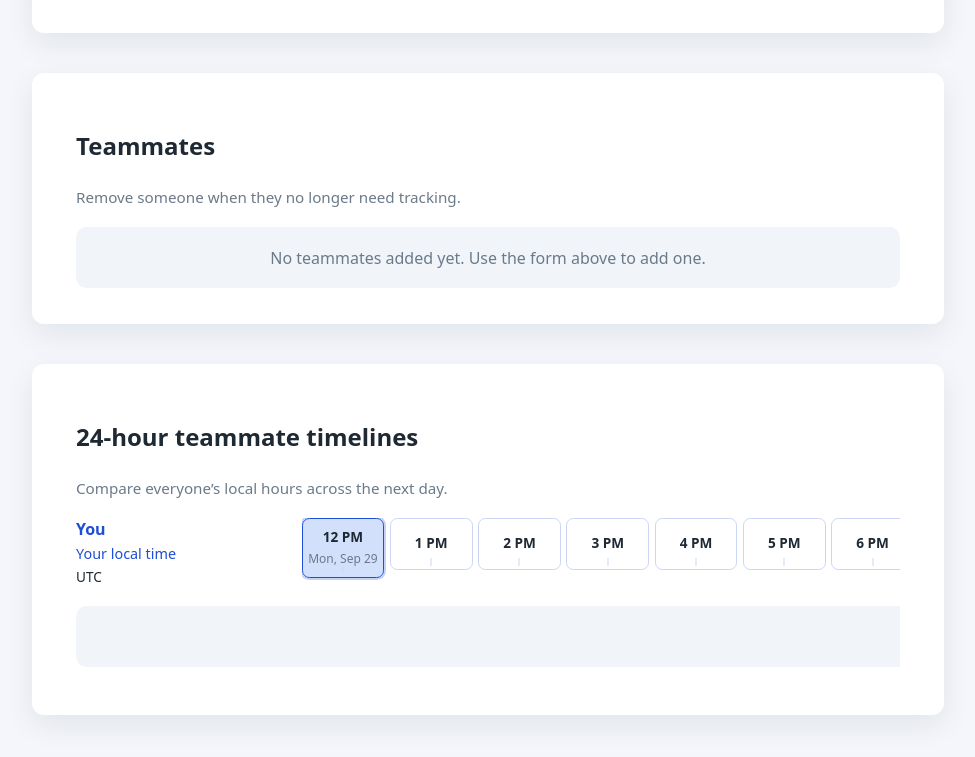
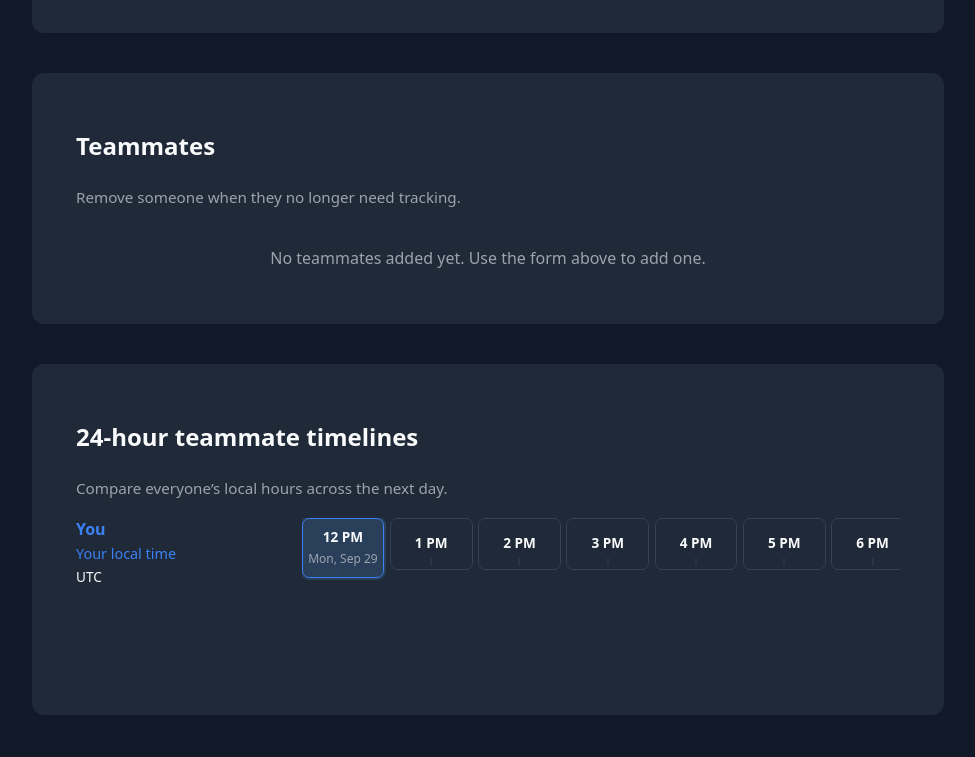
Before and after one commit to jrheisler/teams-time, a browser extension: page options.html in a window 1280 px wide. Shown: the part 879-1636 px from the top of the page, without its empty margins (152-1127 px from the left). Drawn offline with Linux system fonts and the dark colour scheme.

Commit message:
Align options theme with popup

```diff
--- a/options.css
+++ b/options.css
@@ -2,16 +2,18 @@
   --tt-font-family: system-ui, -apple-system, BlinkMacSystemFont, "Segoe UI", sans-serif;
   --tt-color-background: #f4f6fb;
   --tt-color-text: #1f2933;
-  --tt-color-muted-text: #6b7a89;
   --tt-color-card: #ffffff;
   --tt-color-card-muted: #f1f5f9;
+  --tt-color-muted-text: #6b7a89;
   --tt-color-border: #cbd5f5;
   --tt-color-accent: #2563eb;
   --tt-color-accent-strong: #1d4ed8;
+  --tt-color-accent-soft: rgba(37, 99, 235, 0.1);
   --tt-color-accent-contrast: #ffffff;
   font-family: var(--tt-font-family);
   color: var(--tt-color-text);
   background-color: var(--tt-color-background);
+  color-scheme: light dark;
 }
 
 * {
@@ -46,7 +48,7 @@ main {
   background: var(--tt-color-card);
   border-radius: 0.75rem;
   padding: 1.75rem;
-  box-shadow: 0 10px 30px rgba(15, 23, 42, 0.08);
+  box-shadow: 0 1px 2px rgba(15, 23, 42, 0.1);
 }
 
 .field {
@@ -83,7 +85,7 @@ input:focus,
 select:focus {
   outline: none;
   border-color: var(--tt-color-accent);
-  box-shadow: 0 0 0 3px rgba(37, 99, 235, 0.25);
+  box-shadow: 0 0 0 3px var(--tt-color-accent-soft);
 }
 
 button {
@@ -101,7 +103,7 @@ button:hover,
 button:focus-visible {
   background: var(--tt-color-accent-strong);
   transform: translateY(-1px);
-  box-shadow: 0 10px 18px rgba(37, 99, 235, 0.28);
+  box-shadow: 0 10px 18px var(--tt-color-accent-soft);
   outline: none;
 }
 
@@ -132,7 +134,7 @@ button:focus-visible {
   padding: 0.9rem 1.2rem;
   border-radius: 0.65rem;
   background: var(--tt-color-card);
-  box-shadow: 0 1px 2px rgba(15, 23, 42, 0.08);
+  box-shadow: 0 1px 2px rgba(15, 23, 42, 0.1);
 }
 
 .person-details {
@@ -174,7 +176,7 @@ button:focus-visible {
 .person-actions button:focus-visible {
   background: var(--tt-color-accent);
   color: var(--tt-color-accent-contrast);
-  box-shadow: 0 8px 16px rgba(37, 99, 235, 0.24);
+  box-shadow: 0 8px 16px var(--tt-color-accent-soft);
   outline: none;
 }
 
@@ -291,8 +293,8 @@ button:focus-visible {
 
 .timeline-hour.is-current {
   border-color: var(--tt-color-accent);
-  background: rgba(37, 99, 235, 0.12);
-  box-shadow: 0 0 0 2px rgba(37, 99, 235, 0.15);
+  background: var(--tt-color-accent-soft);
+  box-shadow: 0 0 0 2px var(--tt-color-accent-soft);
 }
 
 .timeline-row.is-viewer .timeline-person-name {
@@ -305,8 +307,7 @@ button:focus-visible {
 
 .timeline-row.is-viewer .timeline-hour.is-current {
   border-color: var(--tt-color-accent-strong);
-  background: rgba(37, 99, 235, 0.2);
-  box-shadow: 0 0 0 2px rgba(29, 78, 216, 0.25);
+  box-shadow: 0 0 0 2px var(--tt-color-accent-soft);
 }
 
 .timeline-hour.is-day-change {
@@ -323,6 +324,47 @@ button:focus-visible {
   background: var(--tt-color-accent-strong);
   transform: translateX(-50%);
   border-radius: 999px;
+}
+
+@media (prefers-color-scheme: dark) {
+  :root {
+    --tt-color-background: #111827;
+    --tt-color-text: #f9fafb;
+    --tt-color-card: #1f2937;
+    --tt-color-card-muted: #111827;
+    --tt-color-muted-text: #9ca3af;
+    --tt-color-border: #374151;
+    --tt-color-accent: #60a5fa;
+    --tt-color-accent-strong: #3b82f6;
+    --tt-color-accent-soft: rgba(96, 165, 250, 0.18);
+  }
+
+  body {
+    background: var(--tt-color-background);
+    color: var(--tt-color-text);
+  }
+
+  .card,
+  .person,
+  .timeline-hour {
+    box-shadow: none;
+  }
+
+  .people-list[role='list'] .empty-message,
+  .timeline-rows .empty-message {
+    background: var(--tt-color-card);
+    color: var(--tt-color-muted-text);
+  }
+
+  .person-actions button {
+    border-color: var(--tt-color-accent);
+    color: var(--tt-color-accent);
+  }
+
+  .person-actions button:hover,
+  .person-actions button:focus-visible {
+    box-shadow: none;
+  }
 }
 
 @media (max-width: 600px) {
```
